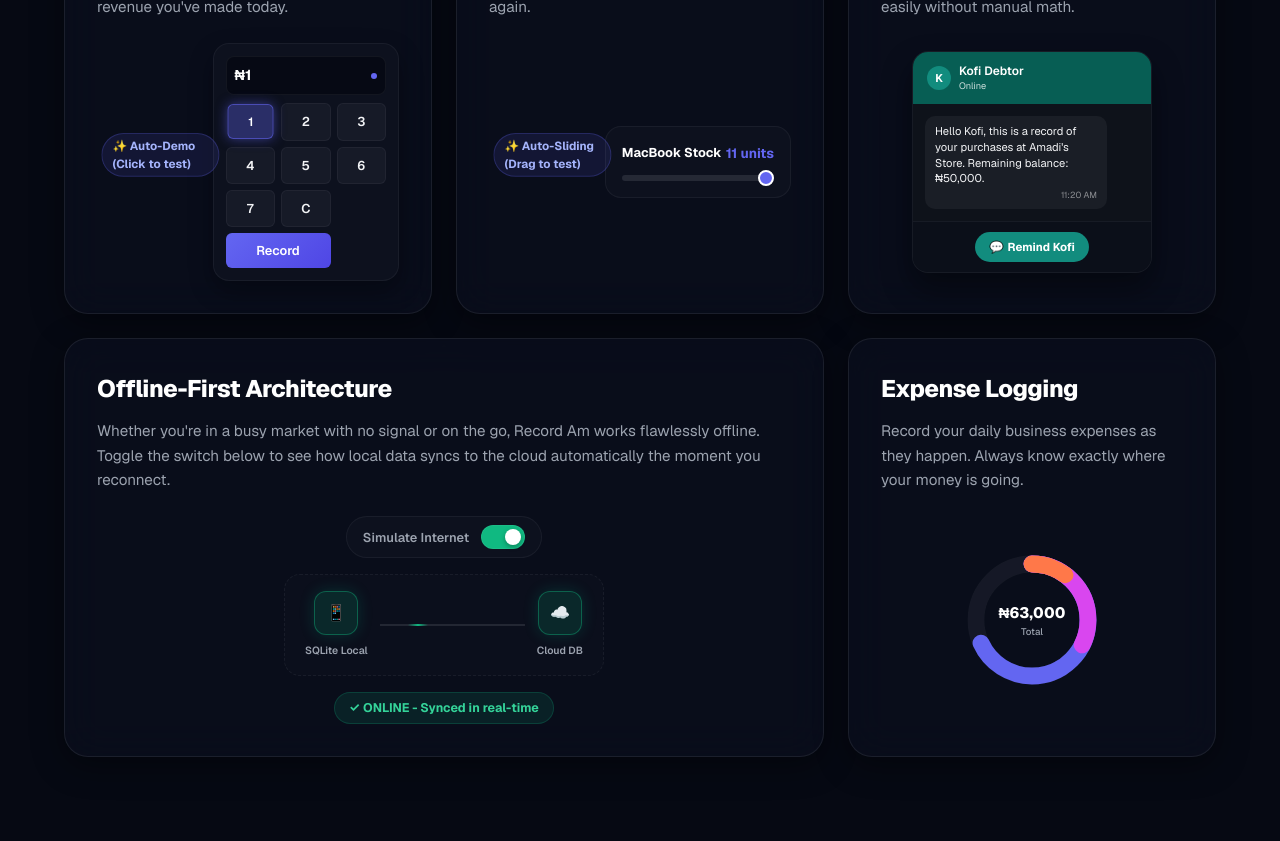
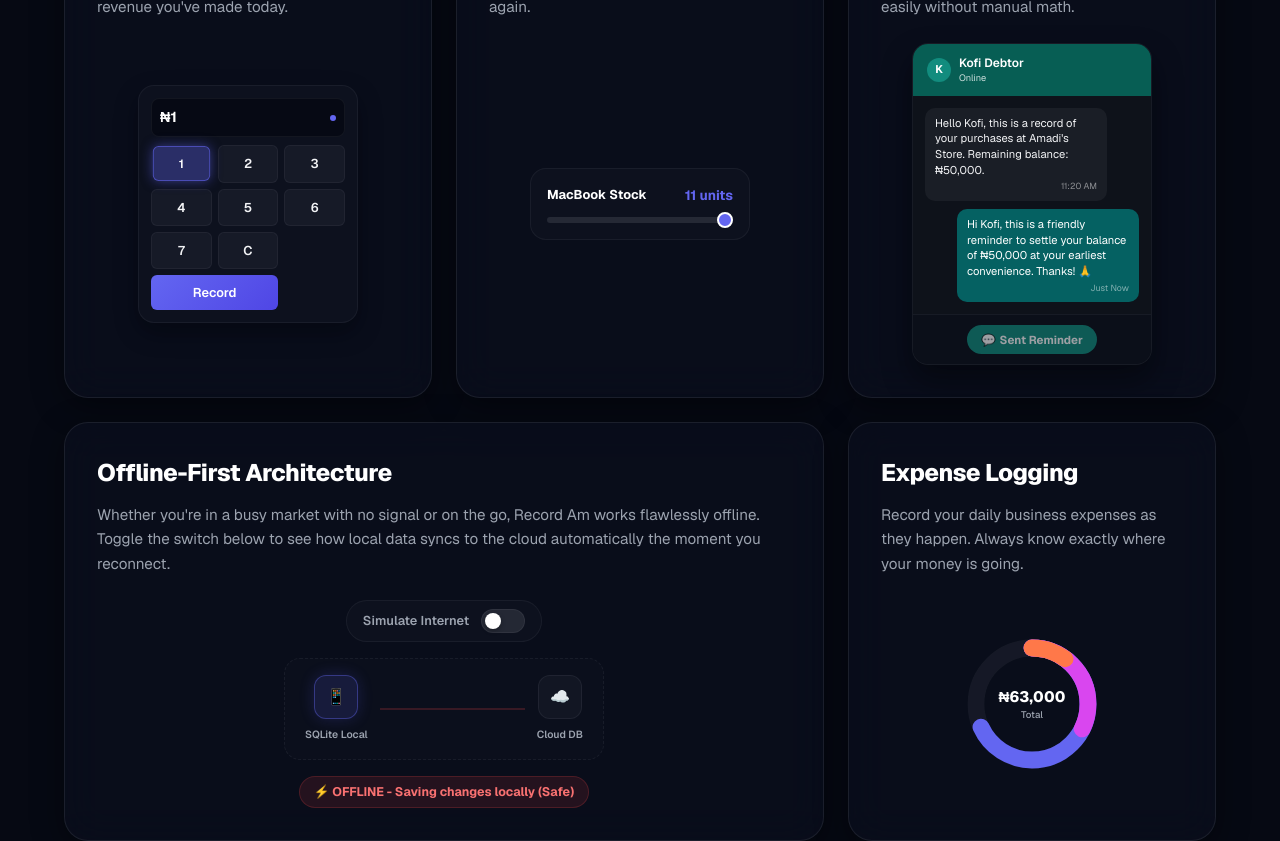
Before and after one commit to sheddy-cyber/record-am-nextjs, a Next.js app: page / in a window 1280 px wide. Shown: the part 1320-2161 px from the top of the page. Built offline with nearby package versions, Linux system fonts and the light colour scheme.

Commit message:
feat: remove auto-demo badges and enable self-animating loops for Debt Tracking and Offline-First Architecture widgets

```diff
--- a/src/app/page.tsx
+++ b/src/app/page.tsx
@@ -223,25 +223,67 @@ export default function Home() {
     return () => clearInterval(interval);
   }, [userInteractedStock]);
 
-  // --- Bento Widget: WhatsApp reminder ---
+  // --- Bento Widget: WhatsApp reminder with self-animation ---
   const [chatMessages, setChatMessages] = useState<ChatMessage[]>([
     { text: "Hello Kofi, this is a record of your purchases at Amadi's Store. Remaining balance: ₦50,000.", isSent: false, time: "11:20 AM" }
   ]);
   const [hasSentReminder, setHasSentReminder] = useState(false);
+  const [userInteractedDebt, setUserInteractedDebt] = useState(false);
+
+  useEffect(() => {
+    if (userInteractedDebt) return;
+
+    const initialMsg: ChatMessage = {
+      text: "Hello Kofi, this is a record of your purchases at Amadi's Store. Remaining balance: ₦50,000.",
+      isSent: false,
+      time: "11:20 AM",
+    };
+    const reminderMsg: ChatMessage = {
+      text: "Hi Kofi, this is a friendly reminder to settle your balance of ₦50,000 at your earliest convenience. Thanks! 🙏",
+      isSent: true,
+      time: "Just Now",
+    };
+
+    let step = 0;
+    const interval = setInterval(() => {
+      step = (step + 1) % 2;
+      if (step === 1) {
+        setChatMessages([initialMsg, reminderMsg]);
+        setHasSentReminder(true);
+      } else {
+        setChatMessages([initialMsg]);
+        setHasSentReminder(false);
+      }
+    }, 3400);
+
+    return () => clearInterval(interval);
+  }, [userInteractedDebt]);
 
   const handleSendReminder = () => {
+    setUserInteractedDebt(true);
     if (hasSentReminder) return;
     const newMsg: ChatMessage = {
       text: "Hi Kofi, this is a friendly reminder to settle your balance of ₦50,000 at your earliest convenience. Thanks! 🙏",
       isSent: true,
       time: "Just Now",
     };
-    setChatMessages([...chatMessages, newMsg]);
+    setChatMessages(prev => [...prev, newMsg]);
     setHasSentReminder(true);
   };
 
-  // --- Bento Widget: Offline syncing toggle ---
+  // --- Bento Widget: Offline syncing toggle with self-animation ---
   const [isOnline, setIsOnline] = useState(true);
+  const [userInteractedOffline, setUserInteractedOffline] = useState(false);
+
+  useEffect(() => {
+    if (userInteractedOffline) return;
+
+    const interval = setInterval(() => {
+      setIsOnline(prev => !prev);
+    }, 3600);
+
+    return () => clearInterval(interval);
+  }, [userInteractedOffline]);
 
   // --- Leakage Calculator State with self-animation ---
   const [dailySales, setDailySales] = useState(80000);
@@ -605,7 +647,6 @@ export default function Home() {
               </p>
             </div>
             <div className="bento-visual">
-              <span className="auto-demo-badge">✨ Auto-Demo (Click to test)</span>
               {showKeypadToast && (
                 <div className="sales-keypad-toast">
                   Saved!
@@ -642,7 +683,6 @@ export default function Home() {
               </p>
             </div>
             <div className="bento-visual">
-              <span className="auto-demo-badge">✨ Auto-Sliding (Drag to test)</span>
               <div className="stock-slider-widget">
                 <div className="stock-slider-info">
                   <span className="stock-slider-item-name">MacBook Stock</span>
@@ -655,7 +695,12 @@ export default function Home() {
                   min="0"
                   max="10"
                   value={sliderStock}
-                  onChange={(e) => setSliderStock(parseInt(e.target.value, 10))}
+                  onMouseDown={() => setUserInteractedStock(true)}
+                  onTouchStart={() => setUserInteractedStock(true)}
+                  onChange={(e) => {
+                    setUserInteractedStock(true);
+                    setSliderStock(parseInt(e.target.value, 10));
+                  }}
                   className="stock-slider-control"
                 />
                 {sliderStock <= 3 && (
@@ -725,7 +770,10 @@ export default function Home() {
                     <input
                       type="checkbox"
                       checked={isOnline}
-                      onChange={(e) => setIsOnline(e.target.checked)}
+                      onChange={(e) => {
+                        setUserInteractedOffline(true);
+                        setIsOnline(e.target.checked);
+                      }}
                     />
                     <span className="offline-slider"></span>
                   </label>
@@ -796,9 +844,6 @@ export default function Home() {
 
         <div className="calculator-container glass reveal">
           <div className="calculator-sliders">
-            <span className="auto-demo-badge" style={{ marginBottom: "8px", alignSelf: "flex-start" }}>
-              ✨ Live Auto-Calculator (Drag sliders to test manually)
-            </span>
             <div className="calc-group">
               <div className="calc-label-row">
                 <span className="calc-label">Average Daily Sales</span>
```
